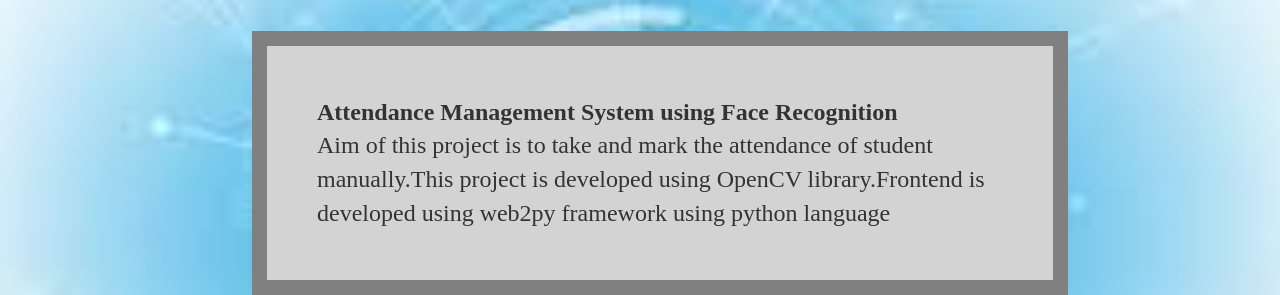
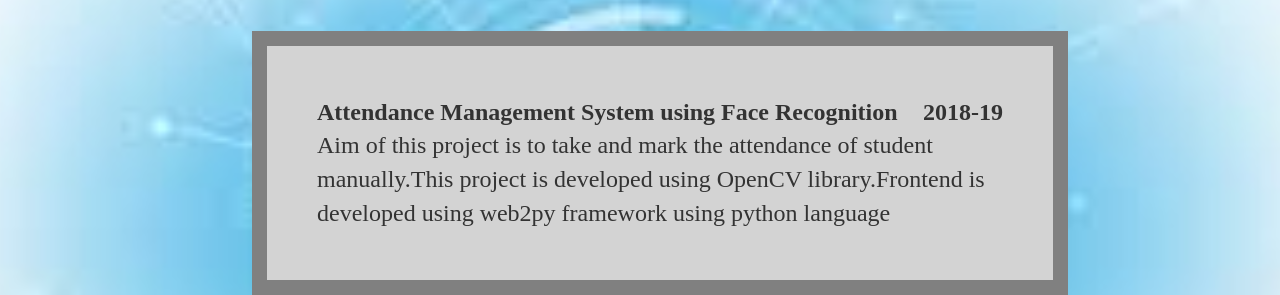
Before and after one commit to sandeepnayaks/sandeepnayaks.github.io, a Jekyll site: the page built from blog/index.html, in a window 1280 px wide. Shown: the part 219-514 px from the top of the page. Built offline with Jekyll 4.4.1, drawn with Linux system fonts in a browser that asks for light colours.

Commit message:
Update index.html

```diff
--- a/blog/index.html
+++ b/blog/index.html
@@ -12,7 +12,7 @@
 </ul>-->
 <article>
 <ul>
-  <li><strong>Attendance Management System using Face Recognition</strong><br>
+  <li><strong>Attendance Management System using Face Recognition<span style="float:right;">2018-19</span></strong><br>
     Aim of this project is to take and mark the attendance of student manually.This project is developed using OpenCV library.Frontend is developed using web2py framework using python language</li>
   <li><strong>College Training</strong><br>This website is developed to register and store the information about the students who are Intrested in diffent Training conducted by college Management.This website is designed using HTML5,CSS,Javasciprt for frontend and MySql for backend</li>
   <li><strong>Mystery of Fortune</strong><br>The story based computer graphics project usingOpenGL functions.This gives the message saying that "Not to judge what is fortune,what is misfortune,but utilize every moment in a way to curve out our fortune</li>
```
